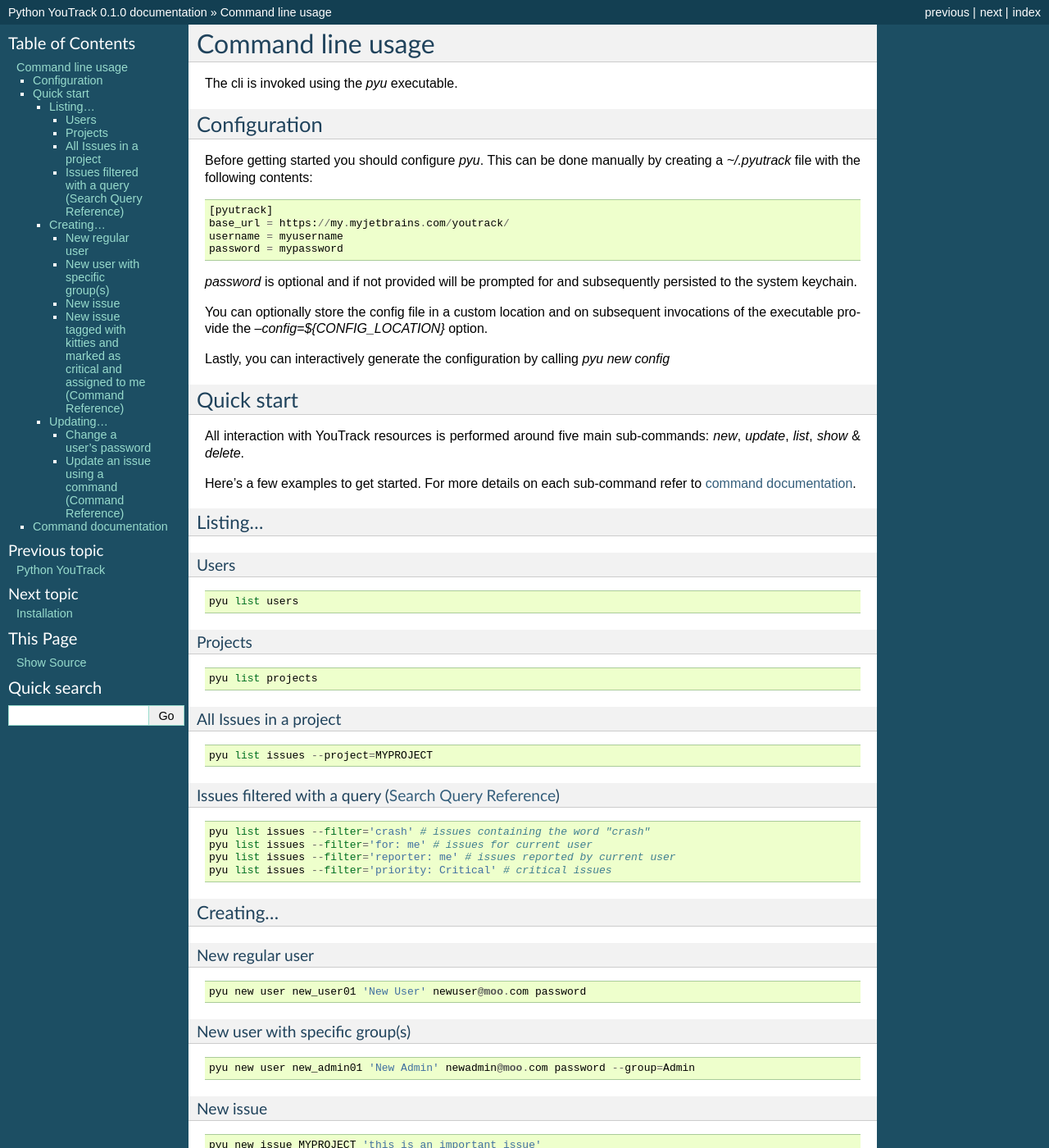
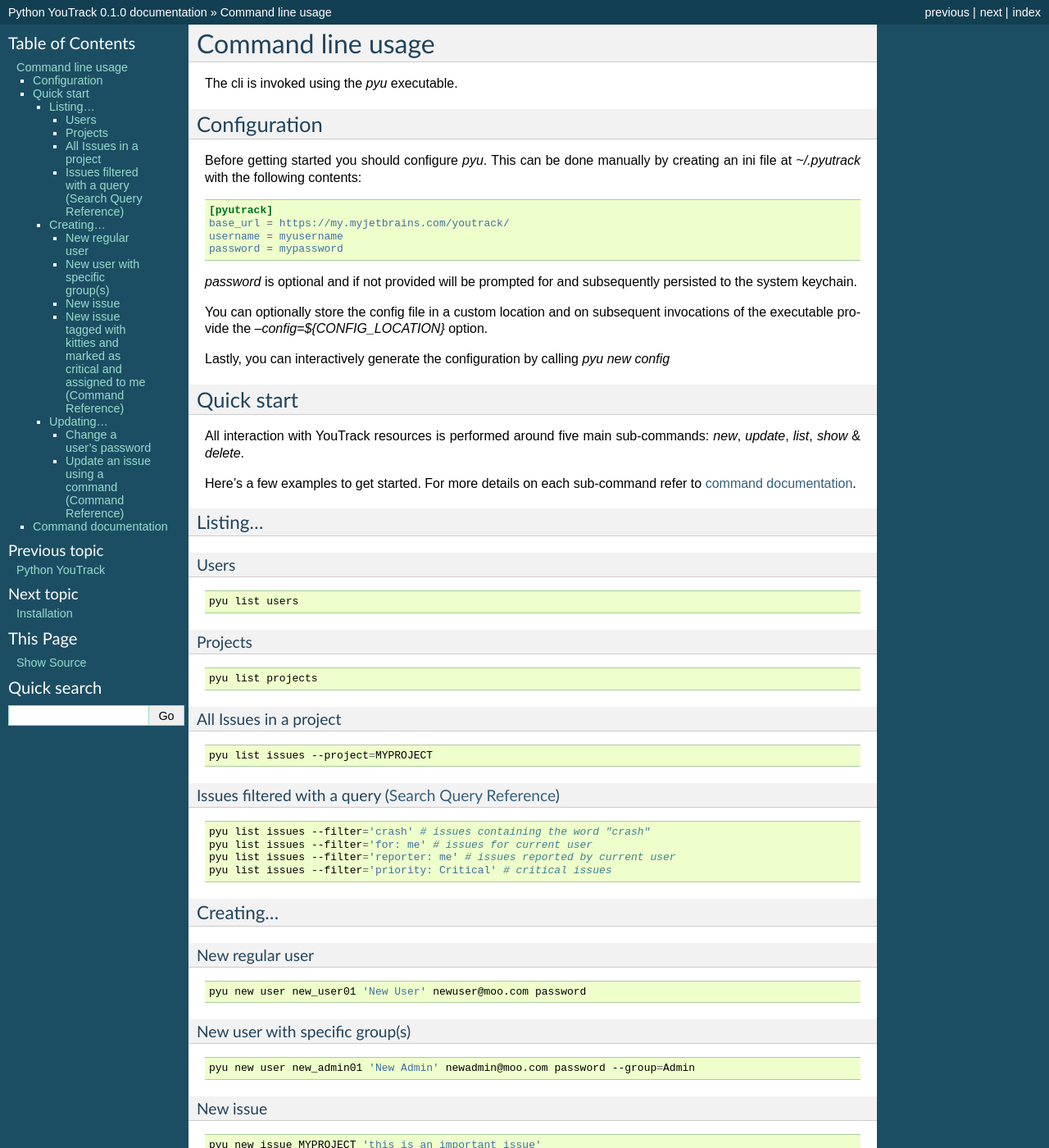
Before and after one commit to alisaifee/pyutrack, a Sphinx documentation site: the page built from docs/usage.rst, in a window 1280 px wide and 1400 px high. Shown: the whole window at 82% size. Built offline with Sphinx 7.4.7, drawn with Linux system fonts in a browser that asks for light colours; some of the changed text lies outside the part shown.

Commit message:
Tweak examples highlighting in docs

```diff
--- a/docs/usage.rst
+++ b/docs/usage.rst
@@ -9,7 +9,9 @@
 Configuration
 -------------
 Before getting started you should configure `pyu`. This can be done manually by
-creating a `~/.pyutrack` file with the following contents::
+creating an ini file at `~/.pyutrack` with the following contents:
+
+.. code-block:: ini
 
    [pyutrack]
    base_url = https://my.myjetbrains.com/youtrack/
@@ -37,25 +39,25 @@
 
 Users
 ^^^^^
-::
+.. code-block:: bash
 
    pyu list users
 
 Projects
 ^^^^^^^^
-::
+.. code-block:: bash
 
    pyu list projects
 
 All Issues in a project
 ^^^^^^^^^^^^^^^^^^^^^^^
-::
+.. code-block:: bash
 
    pyu list issues --project=MYPROJECT
 
 Issues filtered with a query (`Search Query Reference`_)
 ^^^^^^^^^^^^^^^^^^^^^^^^^^^^^^^^^^^^^^^^^^^^^^^^^^^^^^^^
-::
+.. code-block:: bash
 
    pyu list issues --filter='crash' # issues containing the word "crash"
    pyu list issues --filter='for: me' # issues for current user
@@ -67,26 +69,26 @@
 
 New regular user
 ^^^^^^^^^^^^^^^^
-::
+.. code-block:: bash
 
    pyu new user new_user01 'New User' newuser@moo.com password
 
 New user with specific group(s)
 ^^^^^^^^^^^^^^^^^^^^^^^^^^^^^^^
-::
+.. code-block:: bash
 
    pyu new user new_admin01 'New Admin' newadmin@moo.com password --group=Admin
 
 
 New issue
 ^^^^^^^^^
-::
+.. code-block:: bash
 
    pyu new issue MYPROJECT 'this is an important issue'
 
 New issue tagged with kitties and marked as critical and assigned to me (`Command Reference`_)
 ^^^^^^^^^^^^^^^^^^^^^^^^^^^^^^^^^^^^^^^^^^^^^^^^^^^^^^^^^^^^^^^^^^^^^^^^^^^^^^^^^^^^^^^^^^^^^^
-::
+.. code-block:: bash
 
    pyu new issue MYPROJECT 'this is an important issue' --command='tag kitties priority critical assignee me'
 
@@ -96,13 +98,13 @@
 
 Change a user's password
 ^^^^^^^^^^^^^^^^^^^^^^^^
-::
+.. code-block:: bash
 
    pyu update user some-user --password=new-password
 
 Update an issue using a command (`Command Reference`_)
 ^^^^^^^^^^^^^^^^^^^^^^^^^^^^^^^^^^^^^^^^^^^^^^^^^^^^^^
-::
+.. code-block:: bash
 
    pyu update issue PRO-1 --command='assignee: me' # assign issue to yourself
    pyu update issue PRO-1 --command='tag: kitties' # tag the issue with kitties
```
